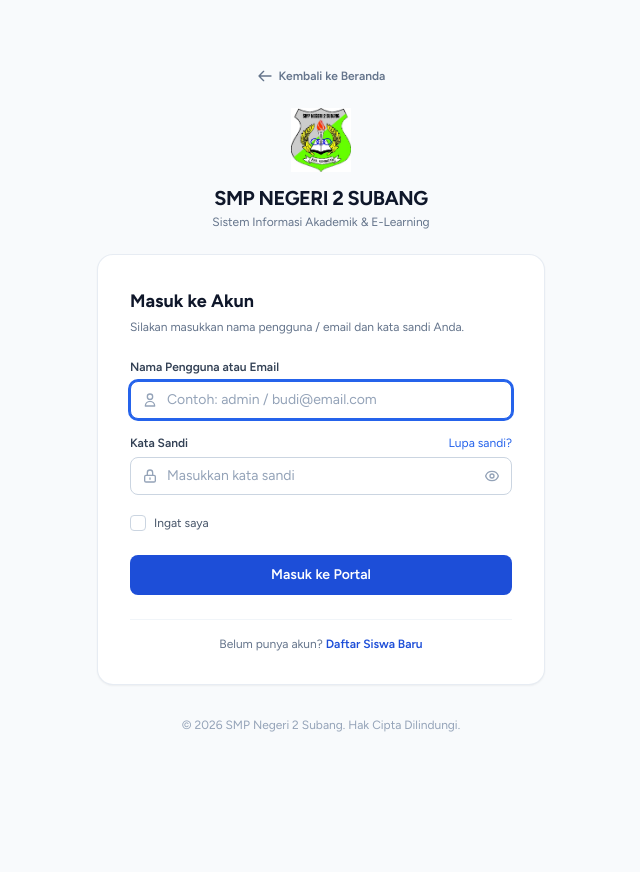
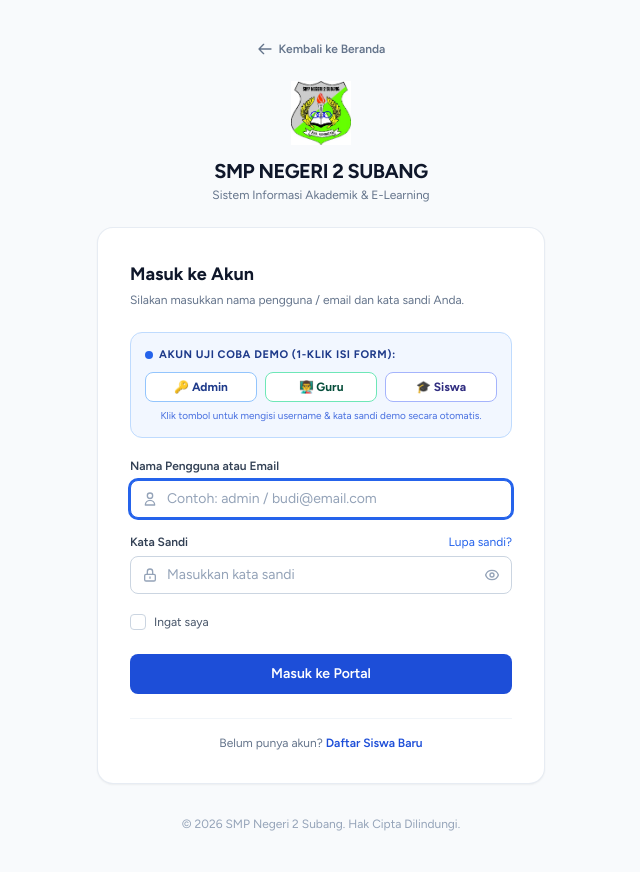
Before and after one commit to twelight03/Siakad-dan-E-Learning-SMPN-2-Subang, a Laravel app: page /login in a window 1280 px wide. Shown: the whole page, without its empty margins (319-959 px from the left). Before the commit the page ends 732 px from the top, so only its background shows below. Run offline with Laravel 12, Linux system fonts and the light colour scheme; style sheets or scripts are compiled from the project's sources.

Commit message:
feat(auth): support case-insensitive username login and add 1-click demo filler buttons

```diff
--- a/resources/views/auth/login.blade.php
+++ b/resources/views/auth/login.blade.php
@@ -53,6 +53,34 @@
                     </ul>
                 </div>
             @endif
+
+            <!-- Demo Quick Filler Buttons -->
+            <div class="mb-5 p-3.5 rounded-xl bg-blue-50/80 border border-blue-200">
+                <span class="text-[11px] font-bold text-blue-900 block mb-2 uppercase tracking-wider flex items-center">
+                    <span class="w-2 h-2 rounded-full bg-blue-600 me-1.5"></span>
+                    Akun Uji Coba Demo (1-Klik Isi Form):
+                </span>
+                <div class="grid grid-cols-3 gap-2">
+                    <button type="button"
+                            @click="document.getElementById('username').value = 'admin'; document.getElementById('password').value = 'password';"
+                            class="px-2.5 py-1.5 bg-white hover:bg-blue-100 text-blue-900 rounded-lg text-xs font-bold border border-blue-300 shadow-2xs transition text-center cursor-pointer">
+                        🔑 Admin
+                    </button>
+                    <button type="button"
+                            @click="document.getElementById('username').value = 'guru'; document.getElementById('password').value = 'password';"
+                            class="px-2.5 py-1.5 bg-white hover:bg-emerald-100 text-emerald-900 rounded-lg text-xs font-bold border border-emerald-300 shadow-2xs transition text-center cursor-pointer">
+                        👨‍🏫 Guru
+                    </button>
+                    <button type="button"
+                            @click="document.getElementById('username').value = 'siswa'; document.getElementById('password').value = 'password';"
+                            class="px-2.5 py-1.5 bg-white hover:bg-indigo-100 text-indigo-900 rounded-lg text-xs font-bold border border-indigo-300 shadow-2xs transition text-center cursor-pointer">
+                        🎓 Siswa
+                    </button>
+                </div>
+                <p class="text-[10px] text-blue-700/80 mt-1.5 text-center">
+                    Klik tombol untuk mengisi username & kata sandi demo secara otomatis.
+                </p>
+            </div>
 
             <form method="POST" action="{{ route('login') }}" class="space-y-4">
                 @csrf
```
Also changed, not shown: app/Http/Requests/Auth/LoginRequest.php (+17 -4 lines), tests/Feature/Auth/AuthenticationTest.php (+16 -0 lines).
